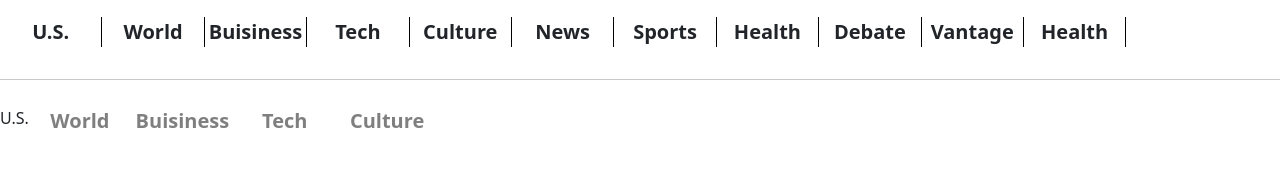
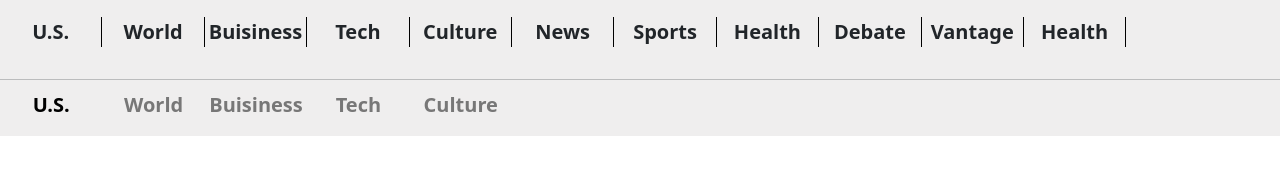
Before and after one commit to abdullah-FullStackDev/News-Week, a plain HTML site: page index.html in a window 1280 px wide. Shown: the part 303-478 px from the top of the page. Drawn offline with nearby package versions, Linux system fonts and the light colour scheme.

Commit message:
add text

```diff
--- a/index.html
+++ b/index.html
@@ -41,8 +41,8 @@
     <p class="b">Vantage</p>
     <p class="b">Health</p>
 </div>
-<hr>
-<div class="nav-2">
+<hr class="hr">
+<div class="nav-2 pt">
     <p class="bbb">U.S.</p>
     <p class="bb">World</p>
     <p class="bb">Buisiness</p>
--- a/style.css
+++ b/style.css
@@ -17,6 +17,8 @@
 }
 body{
     box-sizing: border-box;
+    margin: 0;
+    padding: 0;
 }
 .w{
     width: 25px;
@@ -52,6 +54,7 @@ margin: auto;
     display: flex;
     flex-direction: column;
     padding-top: 10px;
+    background-color: rgb(239, 238, 238);
 }
 .bb{
     font-size: 20px;
@@ -61,12 +64,29 @@ margin: auto;
     cursor: pointer;
     width: 8%;
 }
+.bbb{
+    font-size: 20px;
+    font-weight: bold;
+    color: black;
+    text-align: center;
+    cursor: pointer;
+    width: 8%;
+}
  .b:hover{
      color: #f72210;
  }
+ .bb:hover{
+    color: #f72210;
+}
+.bbb:hover{
+    color: #f72210;
+}
  .right{
      display: flex;
      align-items: center;
+ }
+ .hr{
+     margin-bottom: 0px;
  }
  /*width more than 950px*/
 
```
